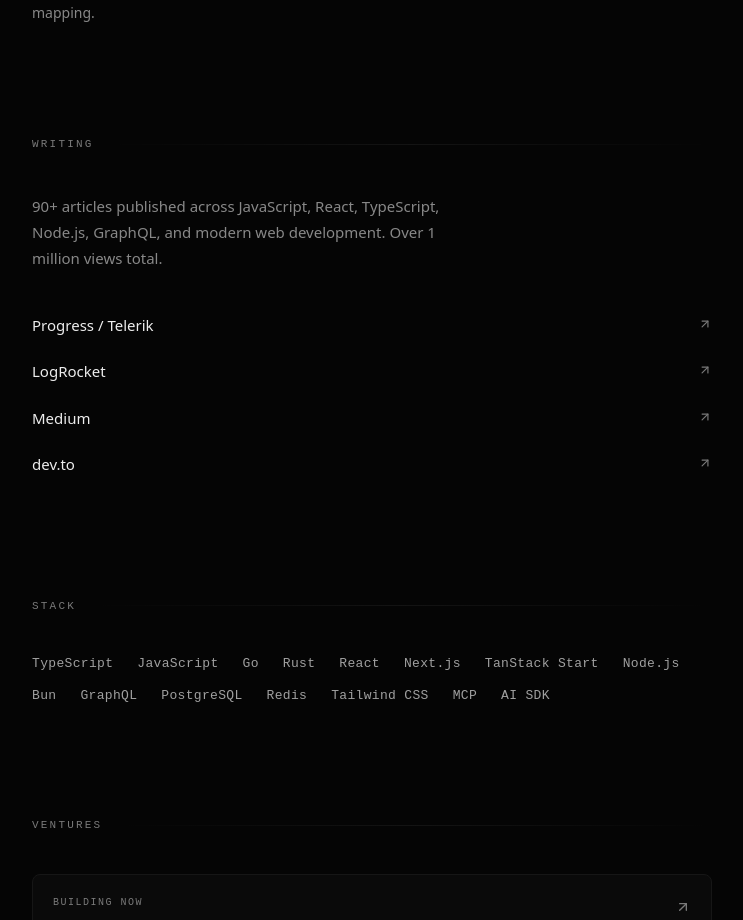
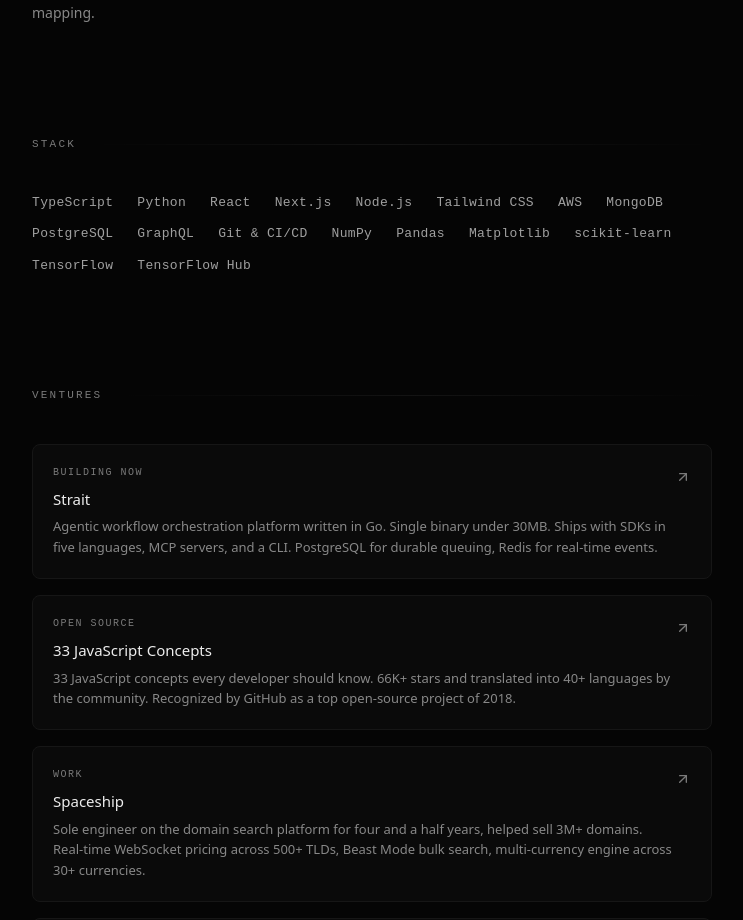
Before and after one commit to HerbertNtim/herbert, a React (Vite) app: page / in a window 1280 px wide. Shown: the part 1083-2003 px from the top of the page, without its empty margins (268-1011 px from the left). Built offline with nearby package versions, Linux system fonts and the light colour scheme.

Commit message:
updated tech stack

```diff
--- a/src/data/content.ts
+++ b/src/data/content.ts
@@ -1,19 +1,21 @@
 export const stack = [
   "TypeScript",
-  "JavaScript",
-  "Go",
-  "Rust",
+  "Python",
   "React",
   "Next.js",
-  "TanStack Start",
   "Node.js",
-  "Bun",
+  "Tailwind CSS",
+  "AWS",
+  "MongoDB",
+  "PostgreSQL",
   "GraphQL",
-  "PostgreSQL",
-  "Redis",
-  "Tailwind CSS",
-  "MCP",
-  "AI SDK",
+  "Git & CI/CD",
+  "NumPy",
+  "Pandas",
+  "Matplotlib",
+  "scikit-learn",
+  "TensorFlow",
+  "TensorFlow Hub",
 ] as const;
 
 export const publications = [
--- a/src/pages/Home.tsx
+++ b/src/pages/Home.tsx
@@ -60,7 +60,7 @@
         </div>
       </section>
 
-      <section className="mb-20 sm:mb-28">
+      {/* <section className="mb-20 sm:mb-28">
         <SectionLabel>Writing</SectionLabel>
         <div>
           <p className="mb-8 max-w-110 text-[15px] leading-[1.75] text-fg-secondary">
@@ -87,7 +87,7 @@
             ))}
           </ul>
         </div>
-      </section>
+      </section> */}
 
       <section className="mb-20 sm:mb-28">
         <SectionLabel>Stack</SectionLabel>
```
